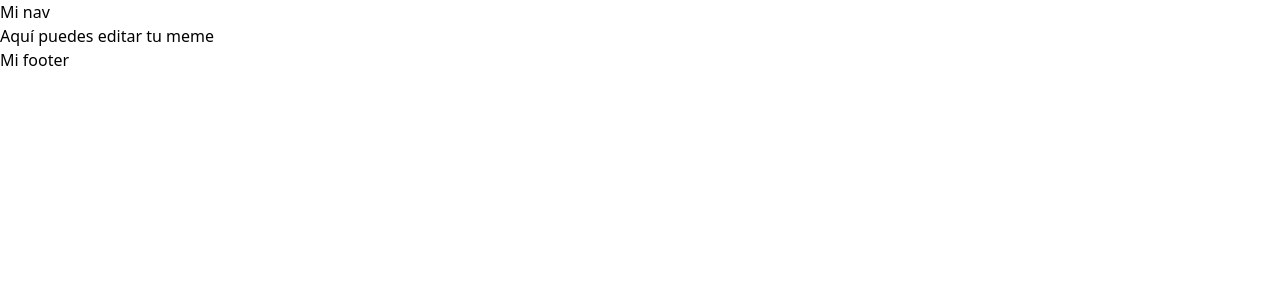
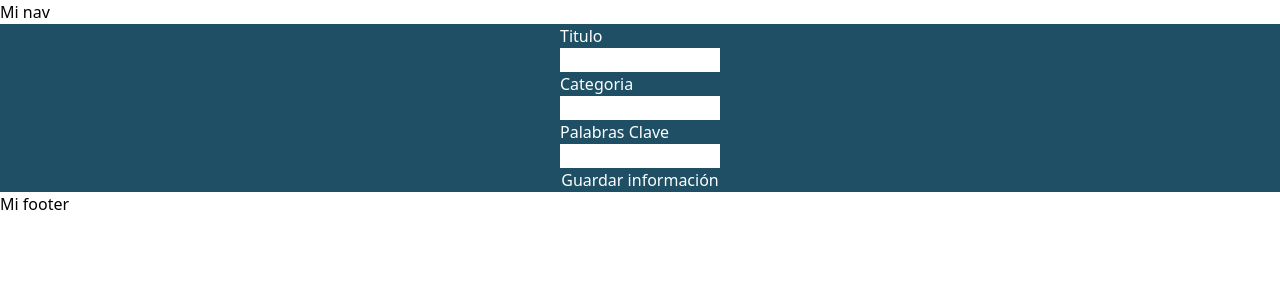
Before and after one commit to jfigueira87/Memerium, a React (Vite) app: page /editmeme in a window 1280 px wide. Shown: the top 300 px of the page. Built offline with nearby package versions, Linux system fonts and the light colour scheme.

Commit message:
editmeme

```diff
--- a/package.json
+++ b/package.json
@@ -15,6 +15,7 @@
     "json-server": "^1.0.0-beta.2",
     "react": "^18.3.1",
     "react-dom": "^18.3.1",
+    "react-hook-form": "^7.53.0",
     "react-router-dom": "^6.26.1"
   },
   "devDependencies": {
@@ -30,6 +31,6 @@
     "globals": "^15.9.0",
     "postcss": "^8.4.44",
     "tailwindcss": "^3.4.10",
-    "vite": "^5.4.1"
+    "vite": "^5.4.3"
   }
 }
--- a/src/pages/EditMeme.jsx
+++ b/src/pages/EditMeme.jsx
@@ -1,11 +1,47 @@
-import React from 'react'
 
-const EditMeme = () => {
+import { useForm } from 'react-hook-form';
+import { useNavigate } from 'react-router-dom';
+
+function App() {
+  const { register, handleSubmit, formState: { errors } } = useForm();
+  const navigate = useNavigate();
+
+  const onSubmit = handleSubmit((data) => {
+    console.log(data);
+    navigate('/home'); // Ejemplo de redirección después de enviar el formulario
+  });
+
   return (
-    <div>
-      <h1>Aquí puedes editar tu meme</h1>
+    <div className="flex justify-center bg-[#1E4F64]">
+    <form className="flex flex-col justify-center" onSubmit={onSubmit}>
+      <label htmlFor="titulo" className= "text-white">Titulo</label>
+      <input className="bg-white-500 w-40"
+        type="text"
+        id="titulo"
+        {...register("titulo", { required: true })}
+      />
+      {errors.titulo && <span>Espacio requerido</span>}
+
+      <label htmlFor="categoria" className= "text-white">Categoria</label>
+      <input className="bg-white-500 w-40"
+        type="text"
+        id="categoria"
+        {...register("categoria", { required: true })}
+      />
+      {errors.categoria && <span>Espacio requerido</span>}
+
+      <label htmlFor="palabrasClave" className= "text-white">Palabras Clave</label>
+      <input className="bg-white-500 w-40"
+        type="text"
+        id="palabrasClave"
+        {...register("palabrasClave", { required: true })}
+      />
+      {errors.palabrasClave && <span>Espacio requerido</span>}
+
+      <button type="submit" className= "text-white" >Guardar información</button>
+    </form>
     </div>
-  )
+      );
 }
 
-export default EditMeme
+export default App;
```
Also changed, not shown: src/services/services.js (line endings or trailing spaces), 1 other file (tests, documents, lock files or other folders).
